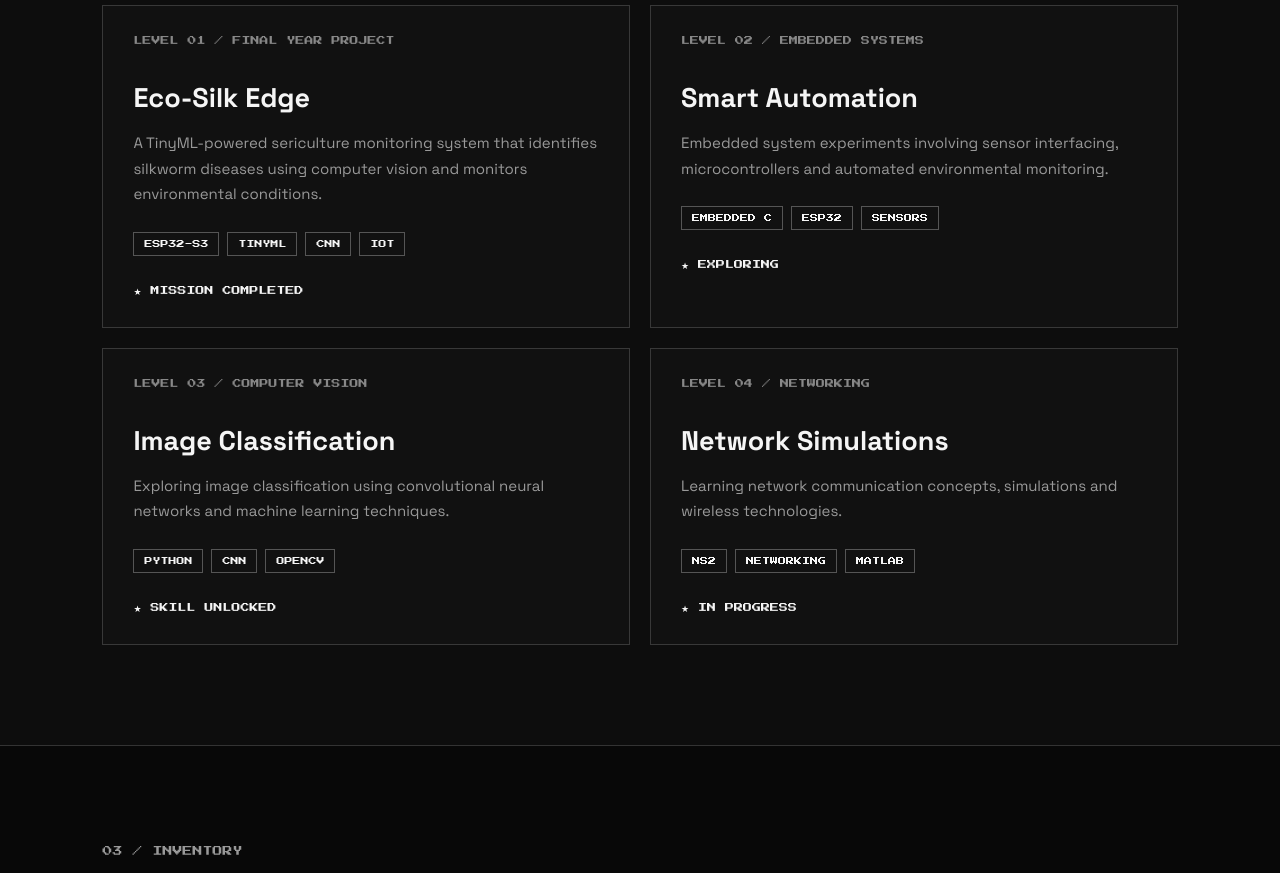
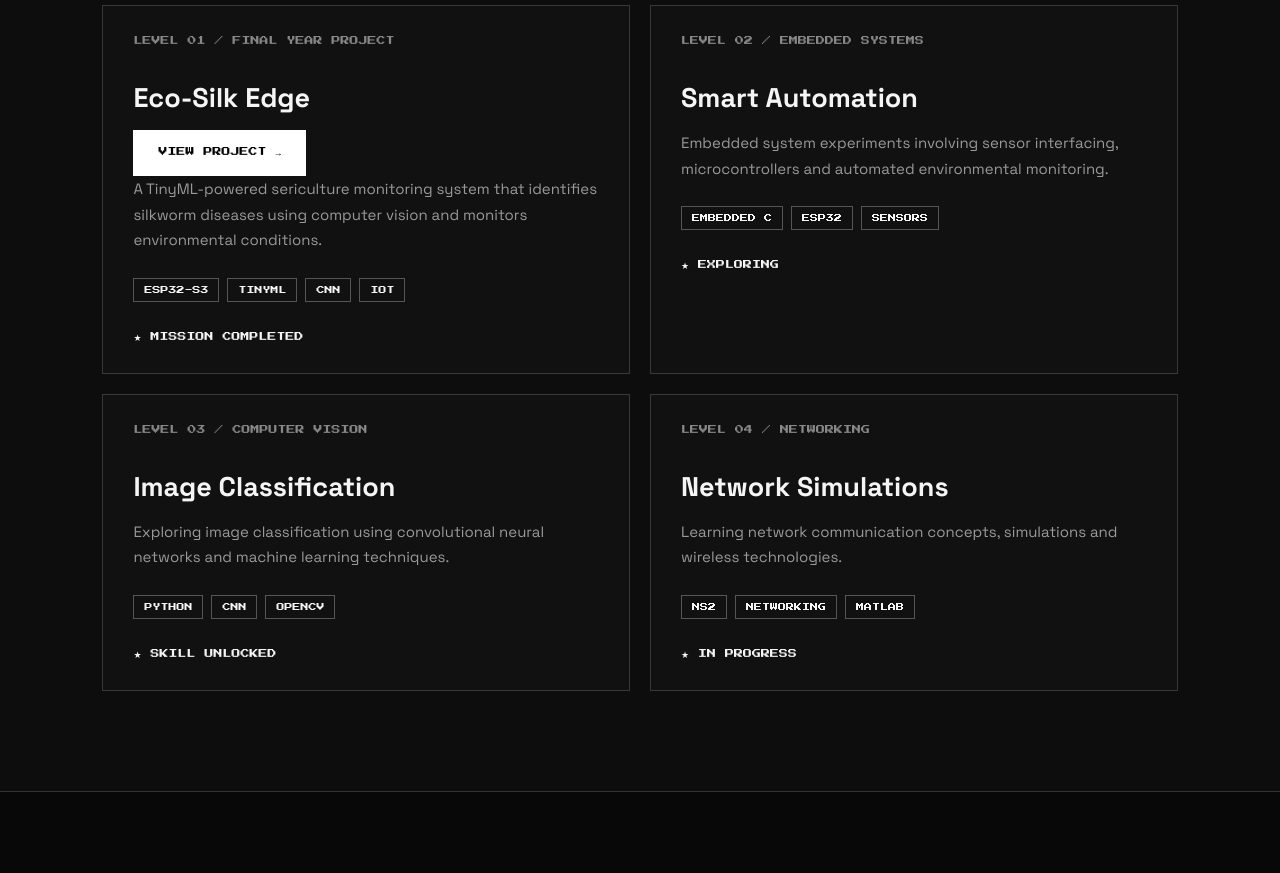
Before and after one commit to abhishakth-1432/eda-portfolio, a plain HTML site: page index.html in a window 1280 px wide. Shown: the part 1740-2613 px from the top of the page. Drawn offline with Linux system fonts and the light colour scheme.

Commit message:
Add files via upload

```diff
--- a/index.html
+++ b/index.html
@@ -460,6 +460,10 @@ footer {
     <article class="project">
       <div class="level">LEVEL 01 / FINAL YEAR PROJECT</div>
       <h3>Eco-Silk Edge</h3>
+      <a href="https://github.com/abhishakth-1432/eco-silk-edge"
+   target="_blank" class="btn">
+   VIEW PROJECT →
+     </a>
       <p>
         A TinyML-powered sericulture monitoring system
         that identifies silkworm diseases using computer
```
